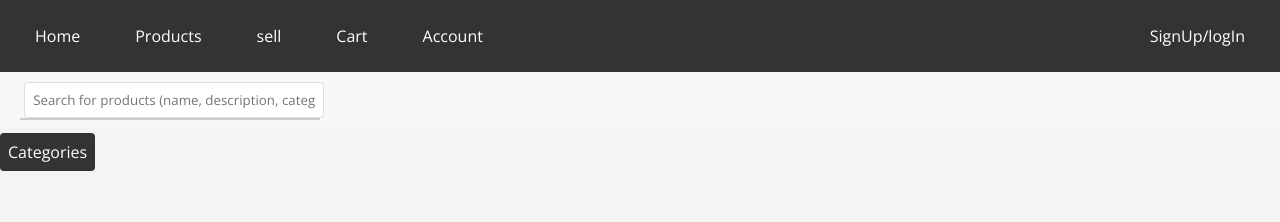
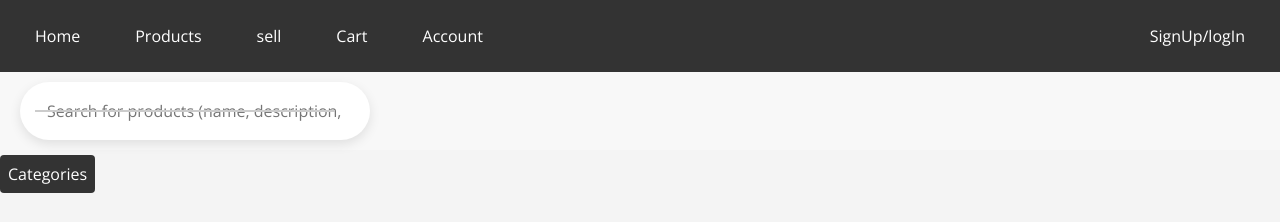
Before and after one commit to orori-web/Second-Chance-Store, a plain HTML site: page frontend/index1.html in a window 1280 px wide. Shown: the top 222 px of the page. Drawn offline with nearby package versions, Linux system fonts and the light colour scheme; no server answers.

Commit message:
Update styles1.css

```diff
--- a/frontend/styles/styles1.css
+++ b/frontend/styles/styles1.css
@@ -53,12 +53,40 @@ body {
     background-color: #f8f8f8;
 }
 
-.search-bar input {
-    padding: 8px;
-    width: 300px;
-    border-radius: 4px;
-    border: 1px solid #ddd;
-}
+.search-bar {
+      display: flex;
+      align-items: center;
+      background: #fff;
+      border-radius: 50px;
+      padding: 10px 15px;
+      box-shadow: 0 4px 12px rgba(0,0,0,0.1);
+      transition: all 0.3s ease;
+      width: 350px;
+    }
+
+    .search-bar:hover {
+      box-shadow: 0 6px 16px rgba(0,0,0,0.15);
+    }
+
+    .search-bar input {
+      border: none;
+      outline: none;
+      flex: 1;
+      padding: 8px 12px;
+      font-size: 16px;
+      border-radius: 50px;
+    }
+
+    .search-bar .material-icons {
+      color: #777;
+      font-size: 24px;
+      cursor: pointer;
+      transition: color 0.3s ease;
+    }
+
+    .search-bar .material-icons:hover {
+      color: #ff6600; /* Accent hover color */
+    }
 
 /* Dropdown categories */
 .categories {
```
